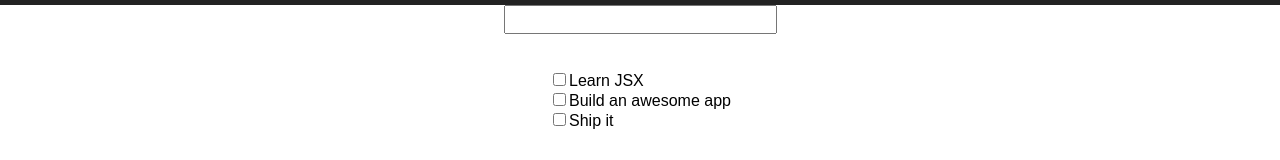
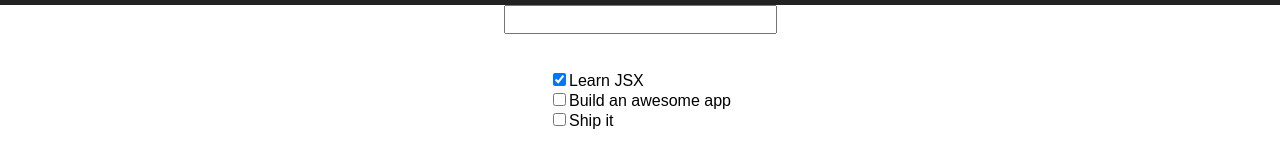
Before and after one commit to lazy-code/react-production-app, a React (Create React App) app: page / in a window 1280 px wide. Shown: the part 185-345 px from the top of the page. Built offline with nearby package versions, Linux system fonts and the light colour scheme.

Commit message:
Todo state added

```diff
--- a/src/App.js
+++ b/src/App.js
@@ -4,7 +4,27 @@
 
 class App extends Component {
 
+  constructor() {
+    super();
+    this.state = {
+      todos: [
+        {id: 1, name: 'Learn JSX', isComplete:true},
+        {id: 2, name: 'Build an awesome app', isComplete:false},
+        {id: 3, name: 'Ship it', isComplete:false}
+      ]
+    };
+  }
+
   render() {
+
+    const todos = this.state.todos;
+    const todoList = todos.map(todo => {
+                        return <li key={todo.id}>
+                                  <input type="checkbox" defaultChecked={todo.isComplete} />
+                                  {todo.name}
+                                </li>
+                        });
+
     return (
       <div className="App">
         <div className="App-header">
@@ -17,18 +37,7 @@
           </form>
           <div className="Todo-List">
             <ul>
-              <li>
-                <input type="checkbox" />
-                Learn JSX
-              </li>
-              <li>
-                <input type="checkbox" />
-                Build an awesome app
-              </li>
-              <li>
-                <input type="checkbox" />
-                Ship it
-              </li>
+              {todoList}
             </ul>
           </div>
         </div>
```
